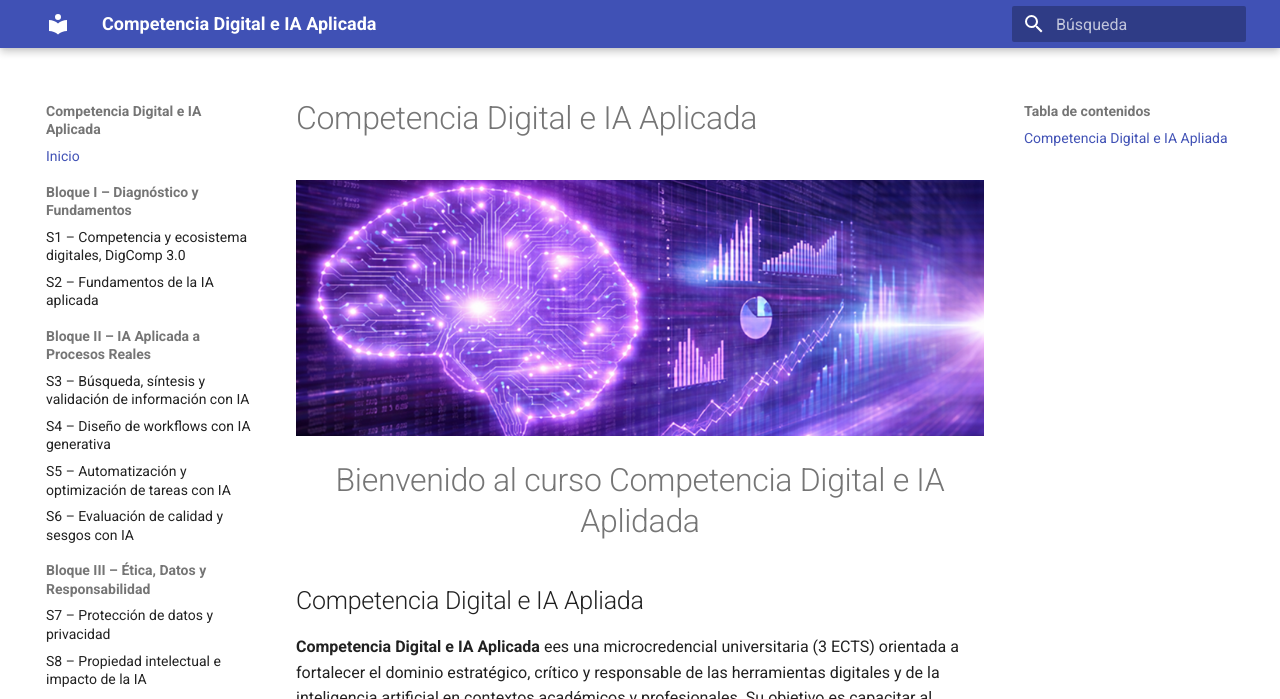
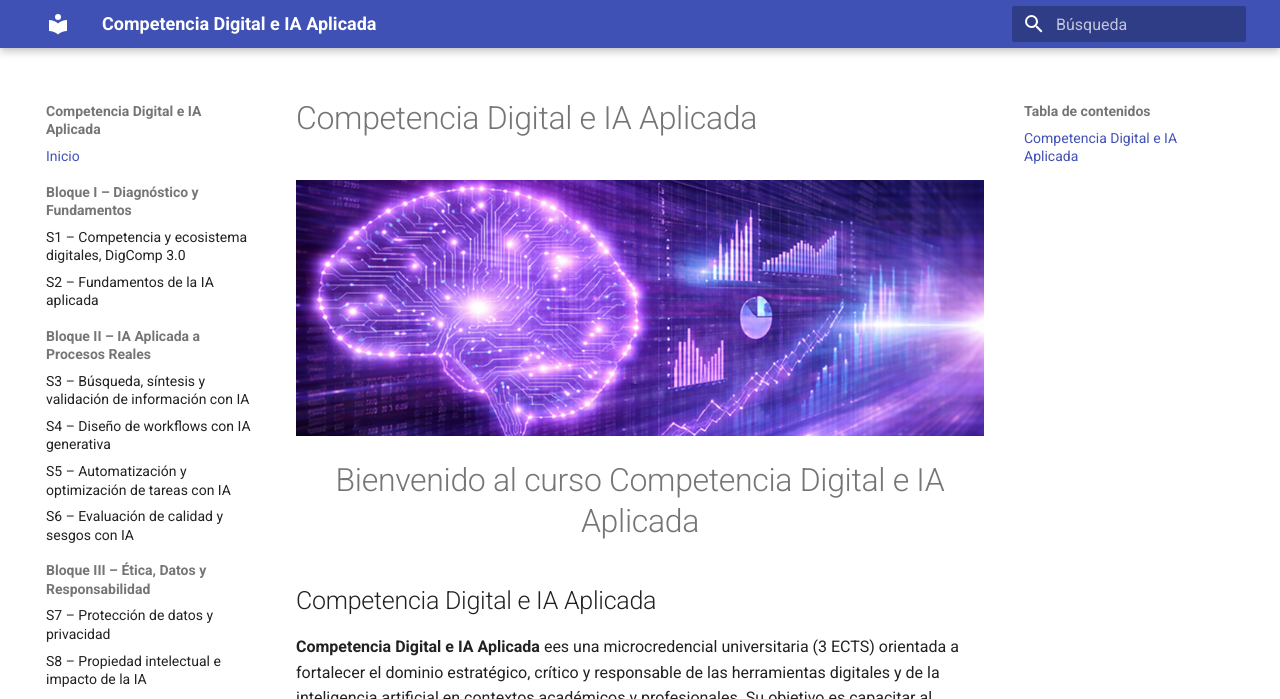
Before and after one commit to Mltechdrawer/CompetenciaDigitalIA, an MkDocs documentation site: the page built from docs/index.md, in a window 1280 px wide and 1036 px high. Shown: the top 699 px of the window. Built offline with MkDocs 1.6.1 and Material for MkDocs 9.7.7, drawn with Linux system fonts in a browser that asks for light colours.

Commit message:
Actualización de contenido

```diff
--- a/docs/index.md
+++ b/docs/index.md
@@ -1,10 +1,10 @@
 # Competencia Digital e IA Aplicada
 
-![Portada](files/cdeiaa.png "Competencia Digital e IA Apliada")
+![Portada](files/cdeiaa.png "Competencia Digital e IA Aplicada")
 
-<h1 style="text-align: center;">Bienvenido al curso Competencia Digital e IA Aplidada</h1>
+<h1 style="text-align: center;">Bienvenido al curso Competencia Digital e IA Aplicada</h1>
 
-## Competencia Digital e IA Apliada
+## Competencia Digital e IA Aplicada
 
 **Competencia Digital e IA Aplicada** ees una microcredencial universitaria (3 ECTS) orientada a fortalecer el dominio estratégico, crítico y responsable de las herramientas digitales y de la inteligencia artificial en contextos académicos y profesionales. Su objetivo es capacitar al alumnado para integrar soluciones digitales e IA —incluida la IA generativa— en procesos reales de aprendizaje, investigación o trabajo, garantizando un uso ético, seguro y fundamentado. La formación se alinea con el marco europeo DigComp 2.2 y refuerza competencias clave para la empleabilidad y el aprendizaje permanente en entornos digitales en constante evolución.
 
```
Also changed, not shown: site/404.html, site/bloque1/sesion1/index.html, site/bloque1/sesion2/index.html, site/bloque2/sesion3/index.html, site/bloque2/sesion4/index.html, site/bloque2/sesion5/index.html, site/bloque2/sesion6/index.html, site/bloque3/sesion7/index.html, site/bloque3/sesion8/index.html, site/bloque4/sesion10/index.html, site/bloque4/sesion11/index.html, site/bloque4/sesion12/index.html, site/bloque4/sesion9/index.html, site/index.html.
